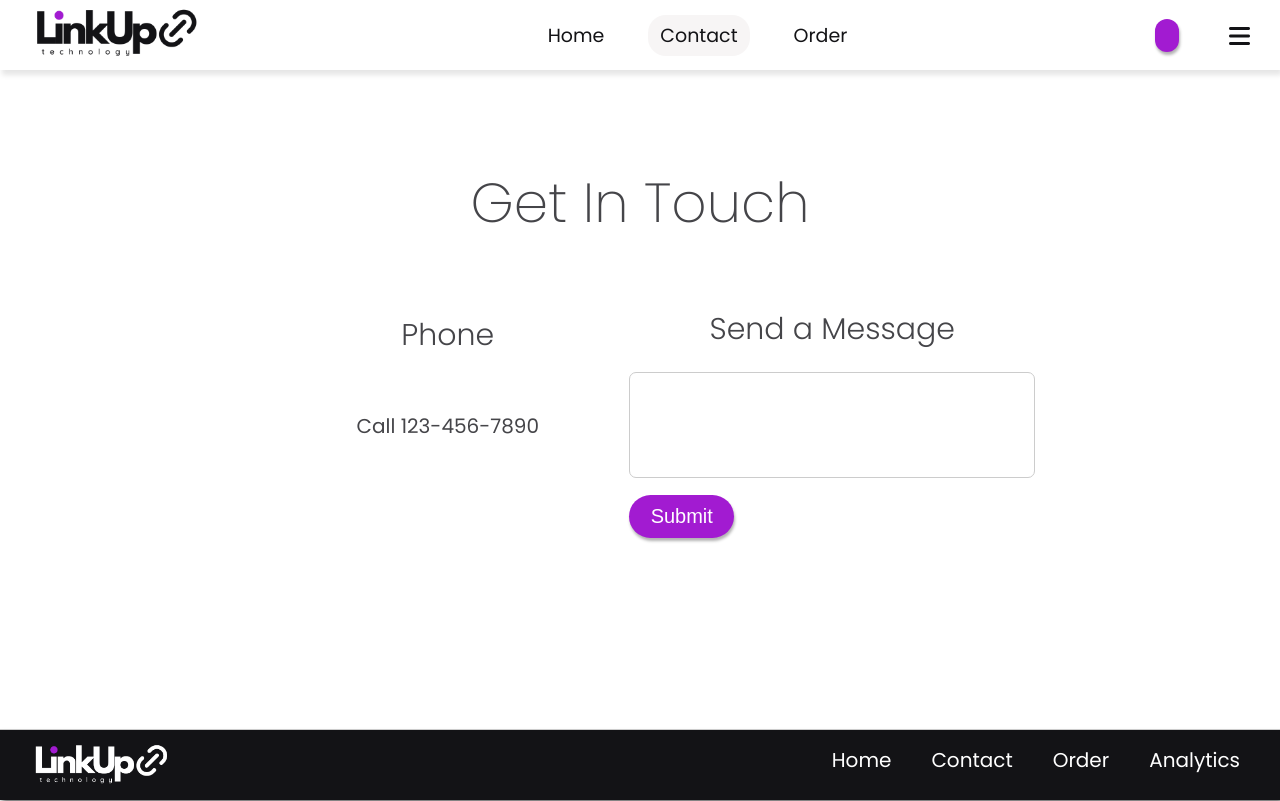
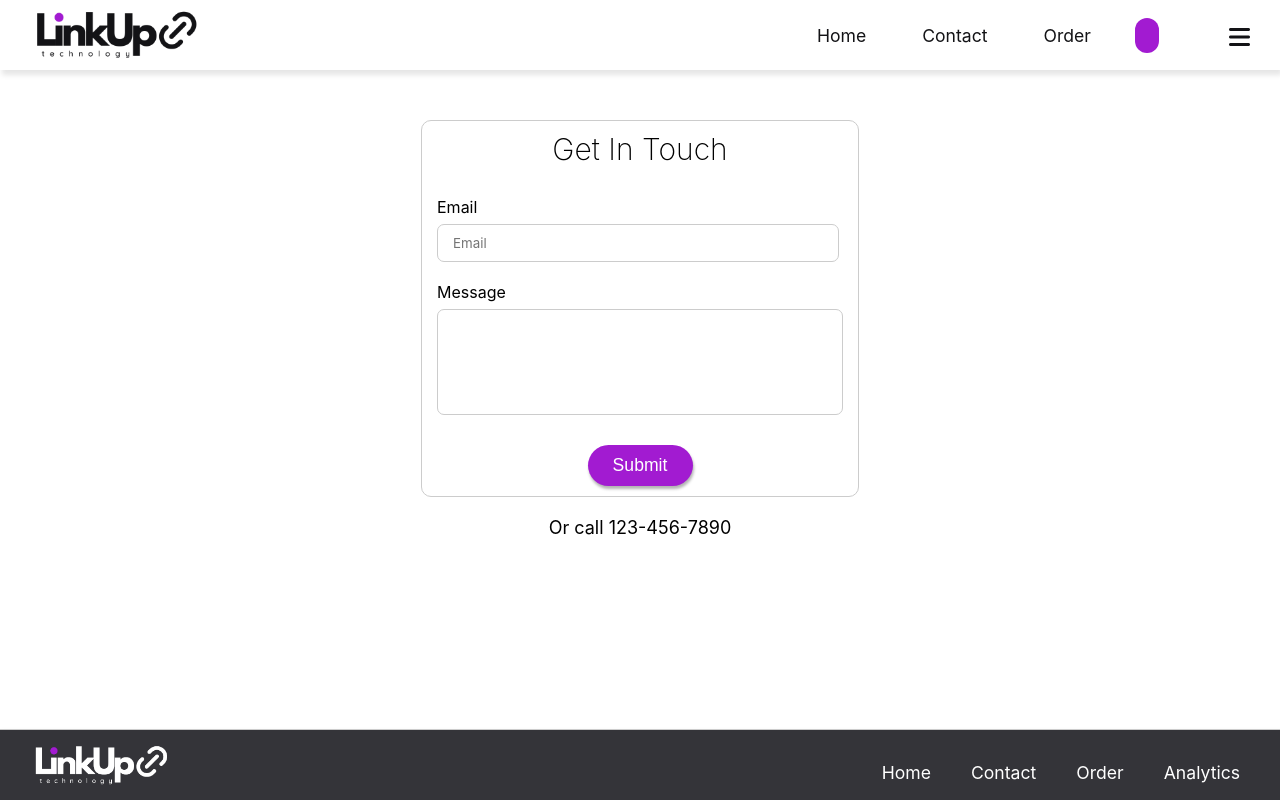
Before and after one commit to scientistbodybuilder/link-up-application, a Flask app: template website/templates/contact.html in a window 1280 px wide. Run offline with Flask 3, Linux system fonts and the light colour scheme; the template is opened without the code that fills it, so the values that code supplies are empty; parts of the project's set-up code (start-up, migrations or seed data) failed here and were passed over; some libraries are stand-ins or nearby versions.

Commit message:
improved ui consistency in buttons, header links, footer etc. Fixed bug in account page when displaying orders or account info

```diff
--- a/website/static/css/base.css
+++ b/website/static/css/base.css
@@ -4,6 +4,7 @@
 *{
     margin: 0;
 }
+
 :root {
     --dark: #131316;
     --grey: #343439;
@@ -16,7 +17,6 @@
 header{
     width: 100%;
     height: 70px;
-    /* background-color: #131316; */
     display: flex;
     justify-content: space-between;
     position: sticky;
@@ -46,24 +46,21 @@ header{
 .navbar ul li a {
     text-decoration: none;
     color: var(--dark);
-    font-size: 19px;
+    font-size: 1.1rem;
     padding: 7px 12px;
-    /* transition: .5s; */
+    transition: .3s;
     border-radius: 18px;
-}
-
-
-.cur-page-nav {
-    background-color: var(--lightgrey);
 }
 
 
 .navbar .links {
     display: flex;
     gap: 2rem;
+    /* font-size: 1.8rem; */
 }
 .navbar ul li a:hover {
-    background-color: var(--lightgrey);
+    color: var(--purpple);
+    /* text-decoration: underline 2px; */
 }
 
 .header-main-logo img {
@@ -82,29 +79,29 @@ header{
 .navbar .toggle_btn{
     display: block;
 }
-
+.nav-links {
+    align-items: center;
+    width: fit-content;
+    display: flex;
+}
 .navbar a {
     text-decoration: none;
     color: rgb(8, 8, 8);
     font-size: 22px;
 }
-.auth_nav {
-    display: flex;
-    justify-content: space-between;
-}
-.auth_nav .action_btn {
-    margin-right: 50px;
+
+.navbar ul li .action_btn {
+    margin-right: 70px;
     background-color: var(--purpple);
     color: white;
-    border-radius: 27px;
-    padding: 6px 12px;
-    font-size: 18px;
-    box-shadow: 1px 3px 3px rgba(0,0,0,0.3);
+    border-radius: 24px;
+    /* padding: 3px 7px; */
 
 }
 
-.auth_nav .action_btn:hover {
-    opacity: 0.8;
+.navbar ul li .action_btn:hover {
+    opacity: 0.9;
+    color: white;
 }
 .toggle_btn {
     margin-top: 5px;
@@ -205,14 +202,17 @@ footer {
     display: flex;
     justify-content: space-between;
     width: 100%;
+    bottom: 0;
+    left: 0;
     height: 70px;
-    background-color: var(--dark);
+    background-color: var(--grey);
     border-top: 1px solid #ccc;
     box-shadow: 2px 5px 5px rgba(0,0,0,0.5);
     border-bottom: none;
     border-left: none;
     border-right: none;
     margin-top: auto;
+    align-items: center;
 }
 
 .footer-links a{
@@ -220,12 +220,13 @@ footer {
     color: white;
     text-decoration: none;
     margin-right: 40px;
-    font-size: 20px;
+    font-size: 1.1rem;
 }
 .footer-links {
     margin-top: 15px;
     display: flex;
     justify-content: space-between;
+    align-items: center;
 }
 .footer-logo img{
     width: 140px;
--- a/website/static/css/contact.css
+++ b/website/static/css/contact.css
@@ -1,48 +1,37 @@
 body {
     display: flex;
+    flex-direction: column;
     justify-content: center;
-    flex-direction: column;
-    align-items: center;
     min-height: 100vh;
-    font-family: "Poppins", sans-serif;
+    font-family: "Inter", sans-serif;
     background-color: white;
     background-repeat: no-repeat;
     background-attachment: fixed;
 }
 
 h1 {
-    font-size: 55px;
+    font-size: 30px;
     font-weight: 200;
-    margin-top: 70px;
-}
-section {
-    display: grid;
-    place-items: center;
-    min-height: 70vh;
-    color: var(--text-grey);
-    width: 100%;
-
+    margin-bottom: 30px;
+    align-items: center;
+    text-align: center;
 }
 
+
 /* CONTACT AREA */
-.contact-actions {
-    height: fit-content;
-    display: grid;
-    width: 60%;
-    place-items: center;
-    align-items: center;
-    grid-template-columns: repeat(auto-fit,minmax(300px,1fr));
-    gap: 1px;
-    margin-bottom: 50px;
-}
 
-.contact-actions h2 {
-    font-size: 30px;
-    font-weight: 300;
+form {
+    border: solid 1px #ccc;
+    border-radius: 10px;
+    padding: 10px 15px;
+    display: flex;
+    flex-direction: column;
+    justify-content: center;
+    margin-bottom: 20px;
+    margin-top: 50px;
 }
 
 .contact-actions div {
-    min-height: 200px;
     display: flex;
     flex-direction: column;
     align-items: center;
@@ -50,16 +39,25 @@ section {
 }
 
 .contact-phone p{
-    font-size: 20px;
-    margin-bottom: 20px;
+    font-size: 18px;
 }
-.contact-phone {
-    margin-bottom: 72px;
-}
+
 
 .contact-phone span:hover {
     color: var(--purpple);
     cursor: pointer;
+}
+
+/*MESSAGE*/
+form label {
+    margin-bottom: 7px;
+}
+input[type="email"] {
+    border: 1px solid #ccc;
+    border-radius: 7px;
+    width: 370px;
+    font-family: "Inter", sans-serif;
+    padding: 10px 15px;
 }
 
 textarea {
@@ -68,17 +66,19 @@ textarea {
     border: 1px solid #ccc;
     border-radius: 7px;
     height: 100px;
-    margin-top: 20px;
     resize: none;
-    font-family: "Poppins", sans-serif;
+    font-family: "Inter", sans-serif;
+
 }
+
 input[type="submit"] {
     color: white;
     background-color: var(--purpple);
-    border-radius: 25px;
+    border-radius: 24px;
     width: 105px;
     padding: 10px;
-    font-size: 20px;
+    font-size: 1.1rem;
+    align-self: center;
     border: none;
     cursor: pointer;
     transition: 0.5s;
--- a/website/templates/contact.html
+++ b/website/templates/contact.html
@@ -15,17 +15,19 @@
             <div class="header-main-logo">
                 <a href="{{url_for('views.home_page')}}"><img src="../static/assets/LinkUp-Logo-Trans2.png" alt="linkup-logo"></a>
             </div>
+            <div class="nav-links">
                 <ul class="links">
                     <li><a href="{{url_for('views.home_page')}}">Home</a></li>
-                <li><a class="cur-page-nav" href="{{url_for('views.contact_page')}}">Contact</a></li>
+                    <li><a href="{{url_for('views.contact_page')}}">Contact</a></li>
                     <li><a href="{{url_for('order.order_page')}}">Order</a></li>
-            </ul>
-            <div class="auth_nav">
+                    <li>
                         {% if prompt2 == "Sign out" %}
                             <a href="#" onclick="signout()" class="action_btn"> {{ prompt2 }} </a>
                         {% else %}
                             <a href="{{url_for('auth.logout')}}" class="action_btn"> {{ prompt2 }} </a>
                         {% endif %}
+                    </li>
+                </ul>
                 <div class="toggle_btn">
                     <i class="fa-solid fa-bars"></i>
                 </div>
@@ -49,16 +51,14 @@
         </div>
     </header>
 
-    <section>
+        <div class="contact-actions">
+            <div class="contact-message">
+                <form id="form">
                     <h1> Get In Touch</h1>
-        <div class="contact-actions">
-            <div class="contact-phone">
-                <h2> Phone</h2>
-                <p> Call <span>123-456-7890</span></p>
-            </div>
-            <div class="contact-message">
-                <h2>Send a Message</h2>
-                <form id="form">
+                    <label for="email">Email</label>
+                    <input type="email" required placeholder="Email">
+                    <br>
+                    <label for="message">Message</label>
                     <textarea id="message">
 
                     </textarea>
@@ -68,9 +68,11 @@
                     </p>
                 </form>
             </div>
+            <div class="contact-phone">
+                <p>Or call <span>123-456-7890</span></p>
+            </div>
         </div>
 
-    </section>
 
     <footer>
         <div class="footer-logo">
```
Also changed, not shown: website/static/css/account.css (+26 -20 lines), website/static/css/home.css (+19 -22 lines), website/static/css/order.css (+6 -5 lines), website/static/javascript/account.js (+6 -4 lines), website/templates/account.html (+12 -7 lines), website/templates/home.html (+10 -6 lines), website/templates/order.html (+8 -8 lines). Lines whose indentation alone changed are shown as unchanged.
